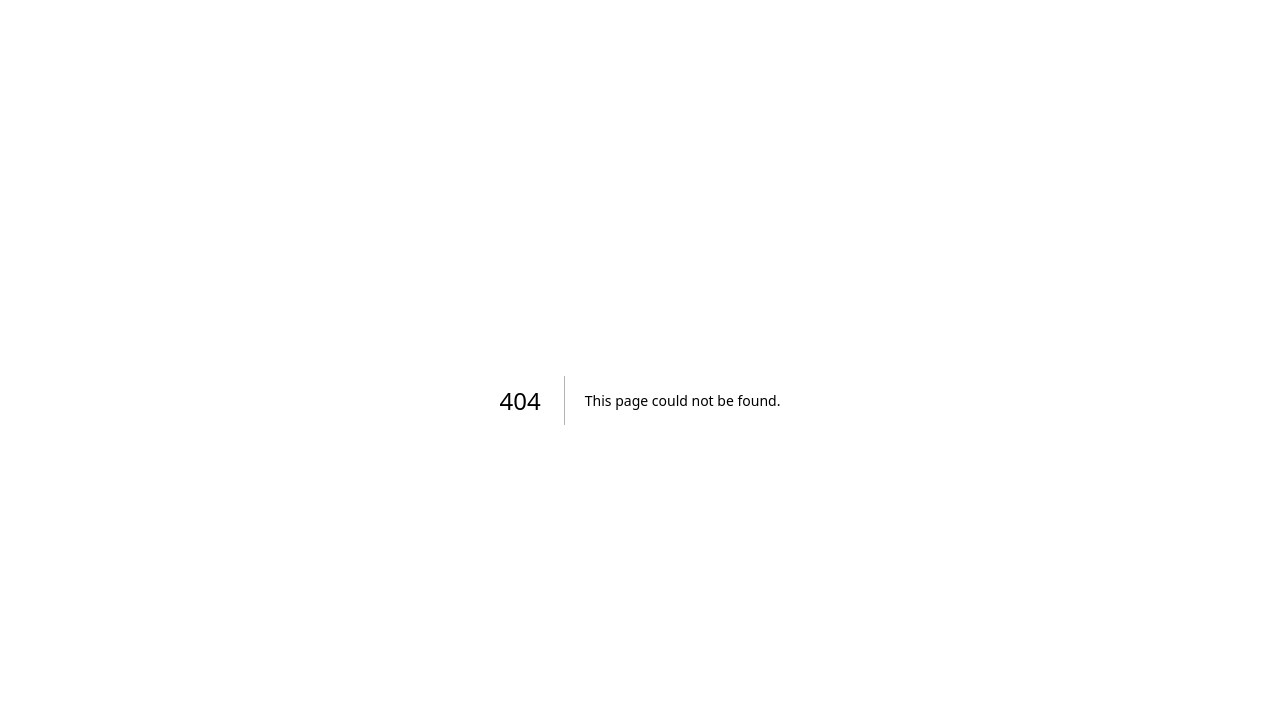
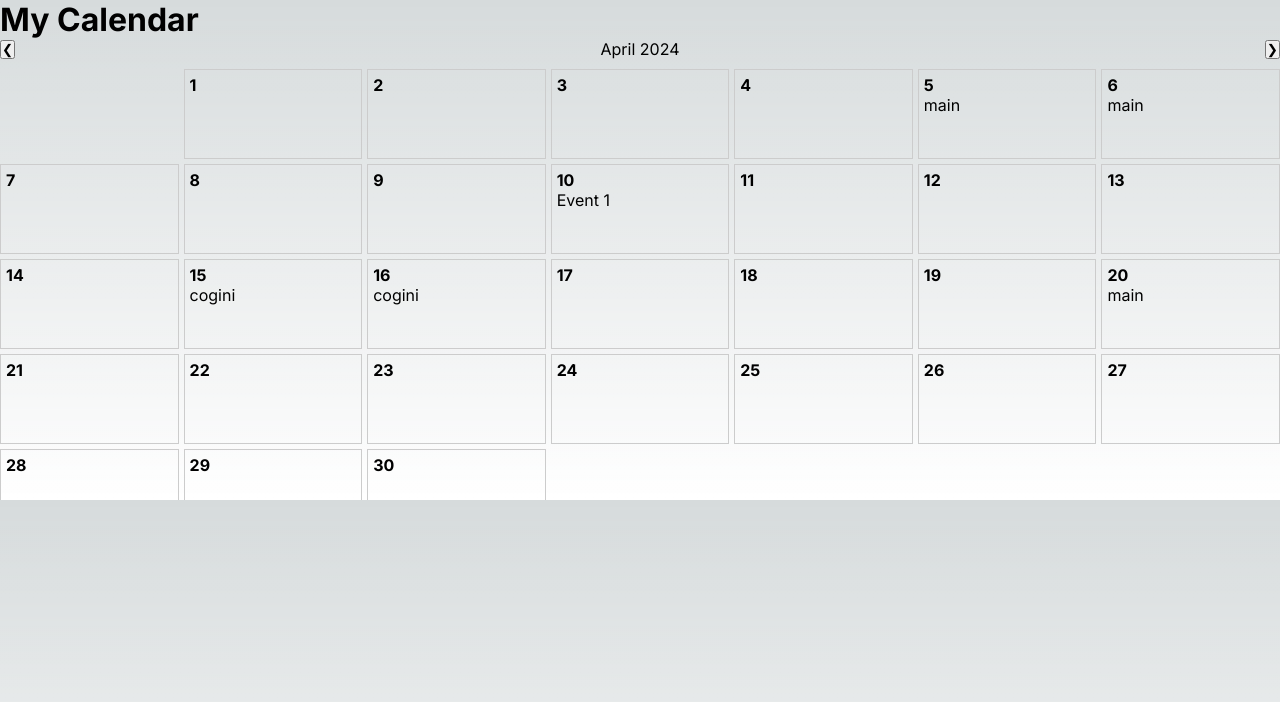
Before and after one commit to vedang1010/COEP-Tech-Hackathon, a Next.js app: page /calender in a window 1280 px wide. Before the commit this address had no page. Shown: the top 702 px of the page. Built offline with nearby package versions, Linux system fonts and the light colour scheme.

Commit message:
my js calender done now working on adding event

```diff
--- /dev/null
+++ b/components/calender.css
@@ -0,0 +1,39 @@
+#calendar {
+    width: 300px; /* Adjust width as needed */
+  }
+
+  #header {
+    display: flex;
+    justify-content: space-between;
+    align-items: center;
+    margin-bottom: 10px;
+  }
+
+  .calendar-grid {
+    display: grid;
+    grid-template-columns: repeat(7, 1fr);
+    gap: 5px;
+  }
+
+  .calendar-day {
+    min-height: 90px;
+    border: 1px solid #ccc;
+    padding: 5px;
+    cursor: pointer;
+  }
+
+  .empty-day {
+    border: none;
+  }
+
+  .day-number {
+    font-weight: bold;
+  }
+
+  .event-badge {
+    width: 10px;
+    height: 10px;
+    background-color: red; /* Adjust color as needed */
+    border-radius: 50%;
+    margin-left: 5px;
+  }
--- /dev/null
+++ b/components/calender.js
@@ -0,0 +1,104 @@
+"use client"
+import React, { useState } from 'react';
+import './calender.css'; // Import CSS file for styling
+
+const eventData = [
+  { startDate: '2024-04-10', endDate: '2024-04-10', info: 'Event 1' },
+  { startDate: '2024-04-5', endDate: '2024-04-6', info: 'main' },
+  { startDate: '2024-04-15', endDate: '2024-04-16', info: 'cogini' },
+  { startDate: '2024-04-20', endDate: '2024-04-20', info: 'main' }
+];
+
+function Calendar() {
+  const [currentDate, setCurrentDate] = useState(new Date());
+  const [events, setEvents] = useState({});
+
+  // Populate events from eventData
+  useState(() => {
+    const eventsDataMap = {};
+    eventData.forEach(event => {
+      const { startDate, endDate, info } = event;
+      const start = new Date(startDate);
+      const end = new Date(endDate);
+      for (let d = start; d <= end; d.setDate(d.getDate() + 1)) {
+        const dateKey = `${d.getFullYear()}-${d.getMonth() + 1}-${d.getDate()}`;
+        if (!eventsDataMap[dateKey]) {
+          eventsDataMap[dateKey] = [];
+        }
+        eventsDataMap[dateKey].push(info);
+      }
+    });
+    setEvents(eventsDataMap);
+  }, []);
+
+  const generateCalendar = (year, month) => {
+    const firstDay = new Date(year, month, 1);
+    const lastDay = new Date(year, month + 1, 0);
+    const daysInMonth = lastDay.getDate();
+
+    const monthYearString = new Intl.DateTimeFormat('en-US', {
+      month: 'long',
+      year: 'numeric'
+    }).format(firstDay);
+
+    const days = [];
+
+    for (let i = 0; i < firstDay.getDay(); i++) {
+      days.push(<div key={`empty-${i}`} className="empty-day" />);
+    }
+
+    for (let day = 1; day <= daysInMonth; day++) {
+      const dateKey = `${year}-${month + 1}-${day}`;
+      days.push(
+        <div key={`day-${day}`} className="calendar-day" onClick={() => handleDayClick(dateKey)}>
+          <div className="day-number">{day}</div>
+          {events[dateKey] && (
+            <div className="event-container">
+              {events[dateKey].map((event, index) => (
+                <div key={`${dateKey}-${index}`} className="event-info">
+                  {event}
+                </div>
+              ))}
+            </div>
+          )}
+        </div>
+      );
+    }
+
+    return (
+      <div id="calendar ">
+        <div id="header">
+          <button onClick={prevMonth}>&#10094;</button>
+          <span id="month-year">{monthYearString}</span>
+          <button onClick={nextMonth}>&#10095;</button>
+        </div>
+        <div id="days" className="calendar-grid">{days}</div>
+      </div>
+    );
+  };
+
+  const prevMonth = () => {
+    setCurrentDate(prevDate => new Date(prevDate.getFullYear(), prevDate.getMonth() - 1));
+  };
+
+  const nextMonth = () => {
+    setCurrentDate(prevDate => new Date(prevDate.getFullYear(), prevDate.getMonth() + 1));
+  };
+
+  const handleDayClick = dateKey => {
+    const eventText = prompt('Enter event:');
+    if (eventText) {
+      setEvents(prevEvents => ({
+        ...prevEvents,
+        [dateKey]: [...(prevEvents[dateKey] || []), eventText]
+      }));
+    }
+  };
+
+  const currentYear = currentDate.getFullYear();
+  const currentMonth = currentDate.getMonth();
+
+  return generateCalendar(currentYear, currentMonth);
+}
+
+export default Calendar;
--- a/package.json
+++ b/package.json
@@ -9,8 +9,13 @@
     "lint": "next lint"
   },
   "dependencies": {
+    "firebase": "^10.11.0",
+    "jsdom": "^24.0.0",
+    "moment": "^2.30.1",
     "next": "14.1.4",
+    "path": "^0.12.7",
     "react": "^18",
+    "react-big-calendar": "^1.11.3",
     "react-dom": "^18",
     "react-router-dom": "^6.22.3",
     "styled-components": "^6.1.8"
--- /dev/null
+++ b/src/app/calender/page.jsx
@@ -0,0 +1,20 @@
+// import React from 'react';
+// import "react-big-calendar/lib/css/react-big-calendar.css"
+// import { Calendar, momentLocalizer } from 'react-big-calendar'
+// import moment from 'moment'
+
+// const localizer = momentLocalizer(moment)
+
+import Calender from "../../../components/calender";
+
+const SomePage = () => {
+  return (
+    <div style={{height:'500px'}}>
+      <h1>My Calendar</h1>
+      <Calender>
+      </Calender>
+    </div>
+  );
+};
+
+export default SomePage;
```
Also changed, not shown: server.js (added, +17 -0 lines), 1 other file (tests, documents, lock files or other folders).
